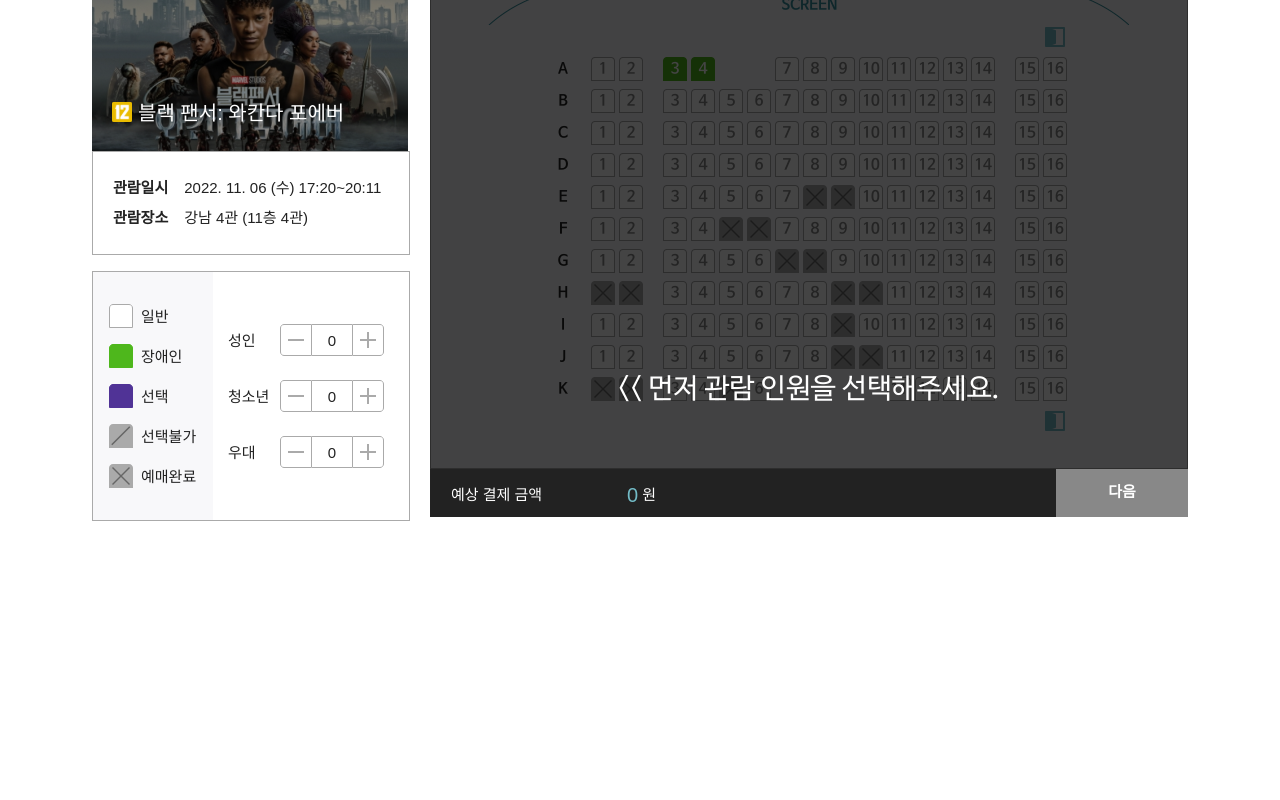
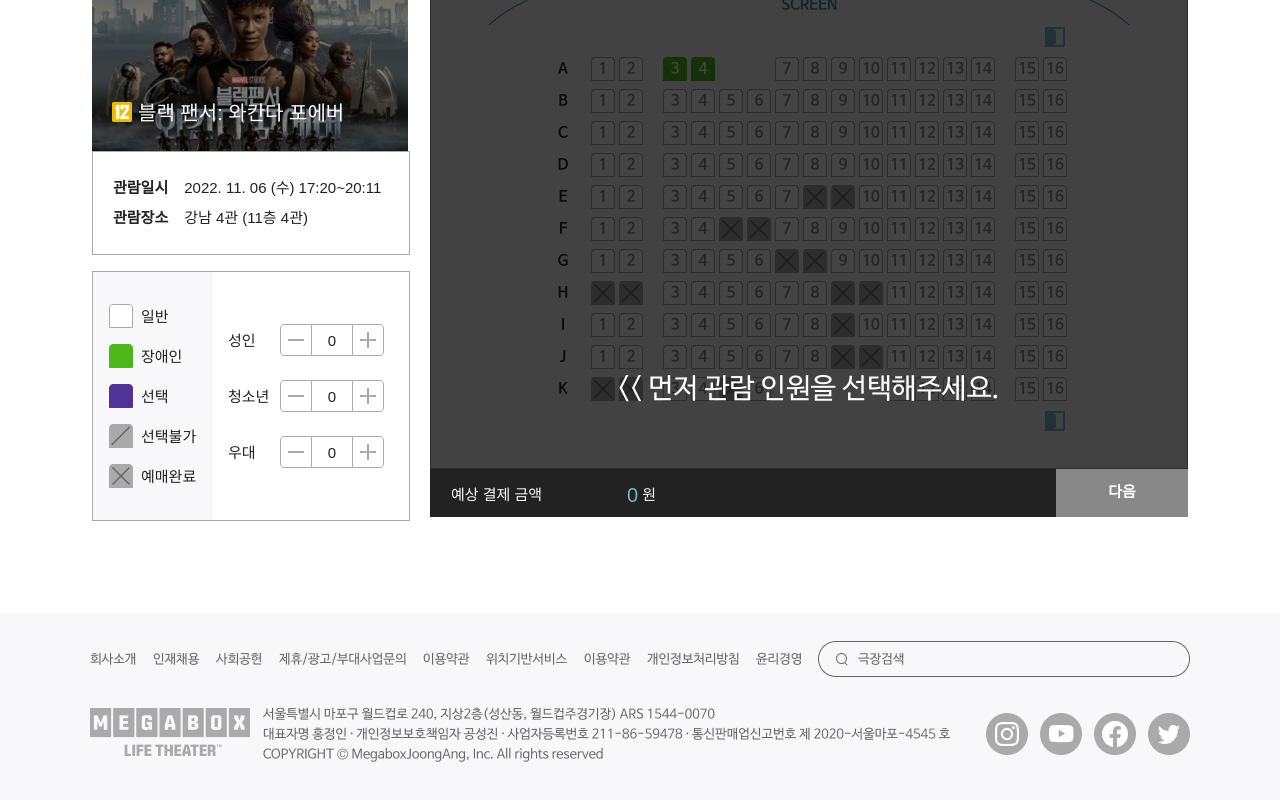
Before and after one commit to IN-SOPT-WEB-5/Client, a React (Create React App) app: page /select in a window 1280 px wide. Shown: the part 312-1112 px from the top of the page. Before the commit the page ends 925 px from the top, so only its background shows below. Built offline with nearby package versions, Linux system fonts and the light colour scheme.

Commit message:
feat: footer 이미지 삽입 완료

```diff
--- a/src/@components/@common/Footer.jsx
+++ b/src/@components/@common/Footer.jsx
@@ -1,19 +1,14 @@
 import React from 'react';
 import styled from 'styled-components';
+import footer from '../../assets/footer/footer.png';
 
 function Footer() {
-  return (
-    <Wrapper>
-      <Menu></Menu>
-      <Info></Info>
-    </Wrapper>
-  );
+  return <Wrapper src={footer}></Wrapper>;
 }
 
 export default Footer;
 
-const Wrapper = styled.div``;
-
-const Menu = styled.div``;
-
-const Info = styled.div``;
+const Wrapper = styled.img`
+  width: 128rem;
+  height: 20rem;
+`;
--- a/src/@components/SeatSelectingPage/Index.jsx
+++ b/src/@components/SeatSelectingPage/Index.jsx
@@ -1,7 +1,9 @@
 import React from 'react';
 import PersonnelSelecting from './PersonnelSelecting';
-import GeneralNav from '../@common/GeneralNav';
+import GeneralNav from '../@common/GeneralNav.jsx';
 import styled from 'styled-components';
+import Footer from '../@common/Footer.jsx';
+import { findByLabelText } from '@testing-library/react';
 
 export default function SeatSelectingPage() {
   return (
@@ -13,6 +15,9 @@
           <PersonnelSelecting></PersonnelSelecting>
         </Wrapper>
       </WrapperWrapper>
+      <FooterWrapper>
+        <Footer></Footer>
+      </FooterWrapper>
     </>
   );
 }
@@ -41,4 +46,8 @@
   justify-content: center;
   background-color: #fff;
 `;
-//
+
+const FooterWrapper = styled.div`
+  display: flex;
+  justify-content: center;
+`;
```
Also changed, not shown: src/assets/footer/footer.png (added).
